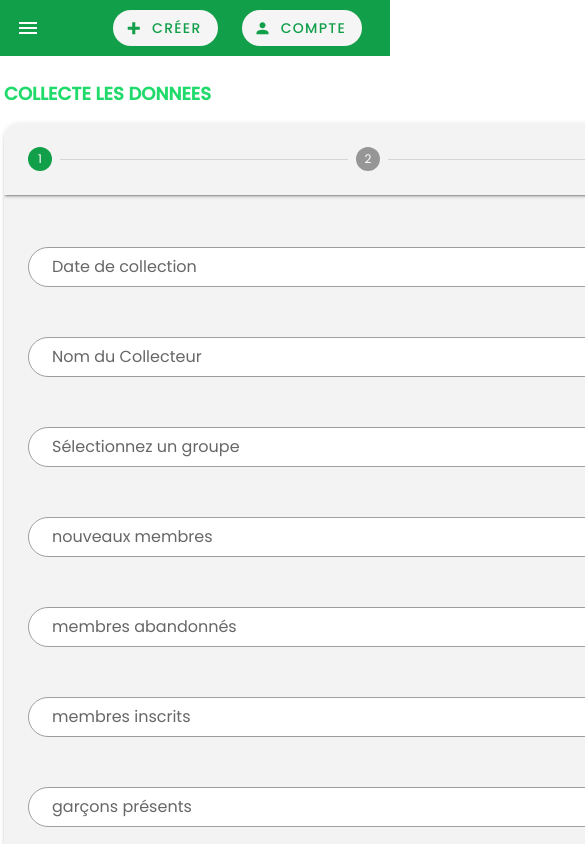
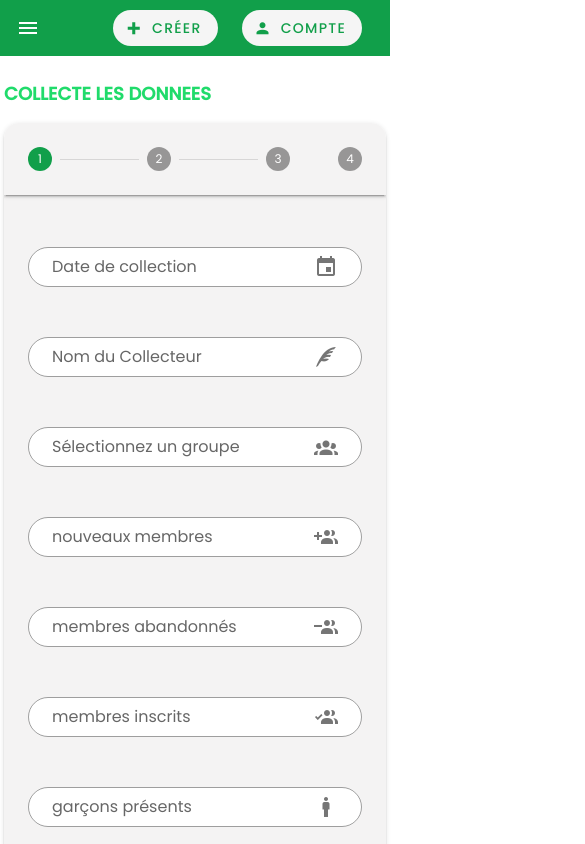
Before and after one commit to EDMONDGIHOZO/silc, a Vue app: page /create/data-collection in a window 390 px wide. Shown: the top 844 px of the page, 585 px wide, since content can reach past the window. Built offline with nearby package versions, Linux system fonts and the light colour scheme.

Commit message:
fix responsiveness

```diff
--- a/src/views/dashboard/create/data-collection.vue
+++ b/src/views/dashboard/create/data-collection.vue
@@ -1,6 +1,6 @@
 <template>
   <div class="create-container">
-    <v-row wrap full-width>
+    <v-row wrap>
       <v-col cols="12">
         <div class="create-title">
           <p>collecte les donnees</p>
@@ -84,7 +84,6 @@ export default {
 
 <style lang="scss" scoped>
 #stepper {
-  min-width: 800px;
   box-shadow: 0;
   border-radius: 15px;
   background: #f3f2f2dc;
```
